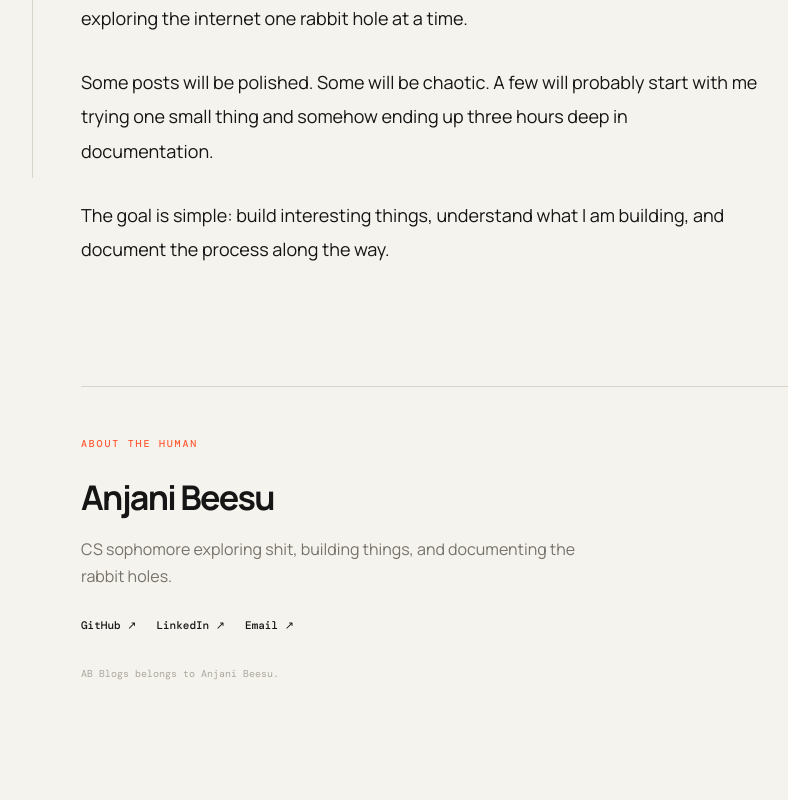
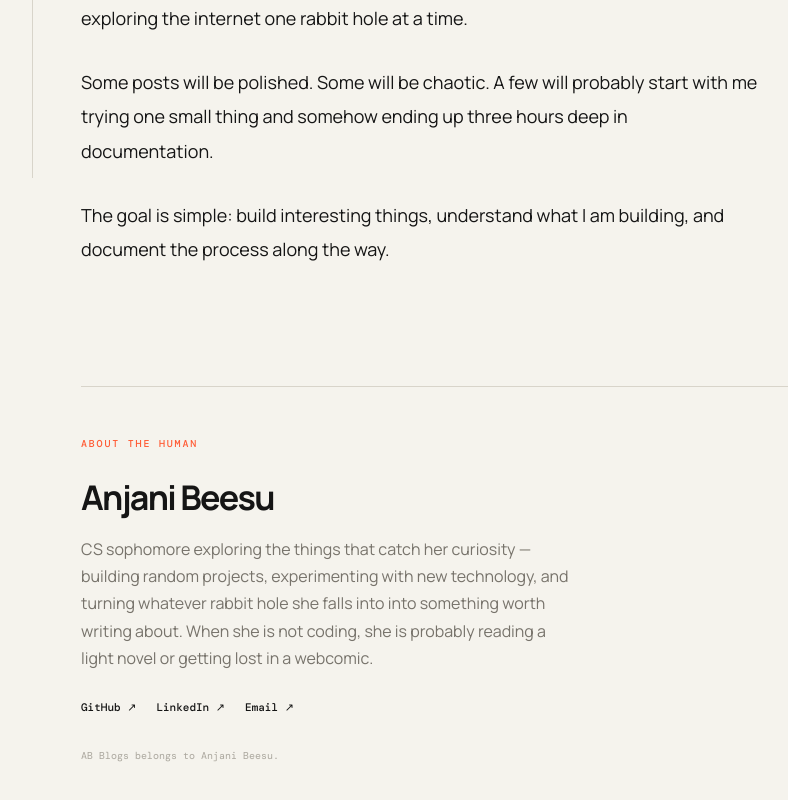
Before and after one commit to AnjaniBeesu/THE-AB-BLOGS, a Next.js app: page /blog/welcome-to-ab-blogs in a window 1280 px wide. Shown: the part 622-1422 px from the top of the page, without its empty margins (293-1081 px from the left). Before the commit the page ends 1374 px from the top, so only its background shows below. Built offline with nearby package versions, Linux system fonts and the light colour scheme.

Commit message:
Polish shared AB Blogs author footer

```diff
--- a/app/blog/[slug]/page.tsx
+++ b/app/blog/[slug]/page.tsx
@@ -46,5 +46,17 @@ export default async function BlogPage({ params }: { params: Promise<{ slug: str
 }
 
 function AuthorFooter() {
-  return <footer className="author-footer"><p className="eyebrow">ABOUT THE HUMAN</p><h2>Anjani Beesu</h2><p>CS sophomore exploring shit, building things, and documenting the rabbit holes.</p><div className="links"><a href="https://github.com/AnjaniBeesu" target="_blank" rel="noreferrer">GitHub ↗</a><a href="#">LinkedIn ↗</a><a href="mailto:YOUR_EMAIL_HERE">Email ↗</a></div><small>AB Blogs belongs to Anjani Beesu.</small></footer>;
+  return (
+    <footer className="author-footer">
+      <p className="eyebrow">ABOUT THE HUMAN</p>
+      <h2>Anjani Beesu</h2>
+      <p>CS sophomore exploring the things that catch her curiosity — building random projects, experimenting with new technology, and turning whatever rabbit hole she falls into into something worth writing about. When she is not coding, she is probably reading a light novel or getting lost in a webcomic.</p>
+      <div className="links">
+        <a href="https://github.com/AnjaniBeesu" target="_blank" rel="noreferrer">GitHub ↗</a>
+        <a href="#">LinkedIn ↗</a>
+        <a href="mailto:YOUR_EMAIL_HERE">Email ↗</a>
+      </div>
+      <small>AB Blogs belongs to Anjani Beesu.</small>
+    </footer>
+  );
 }
```
